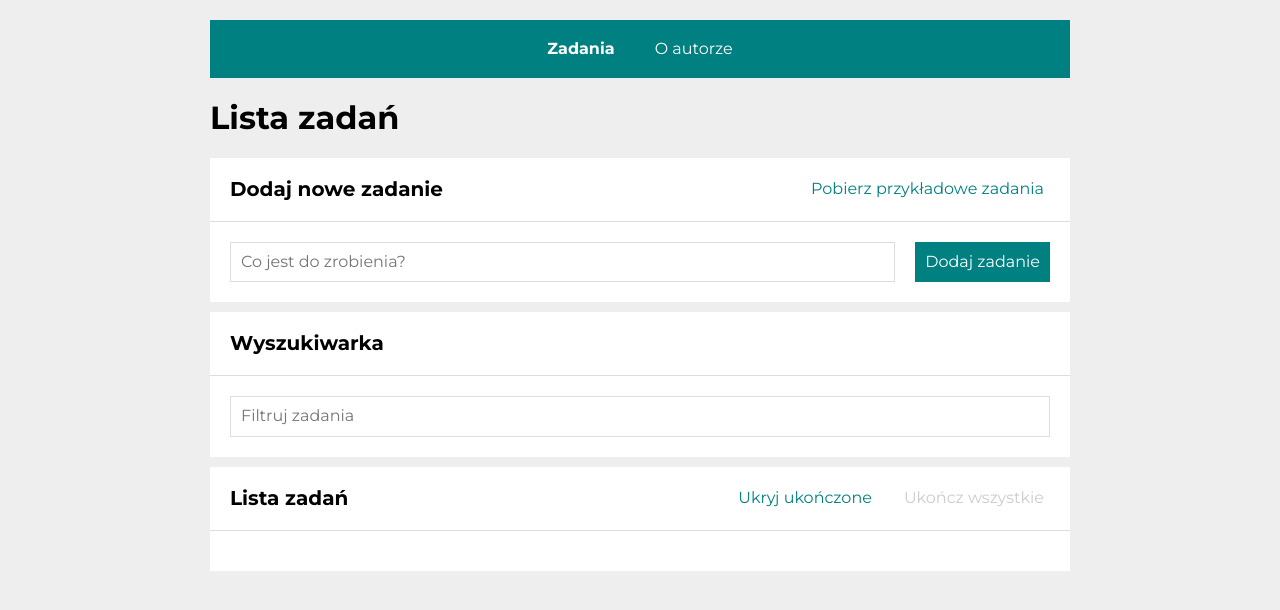
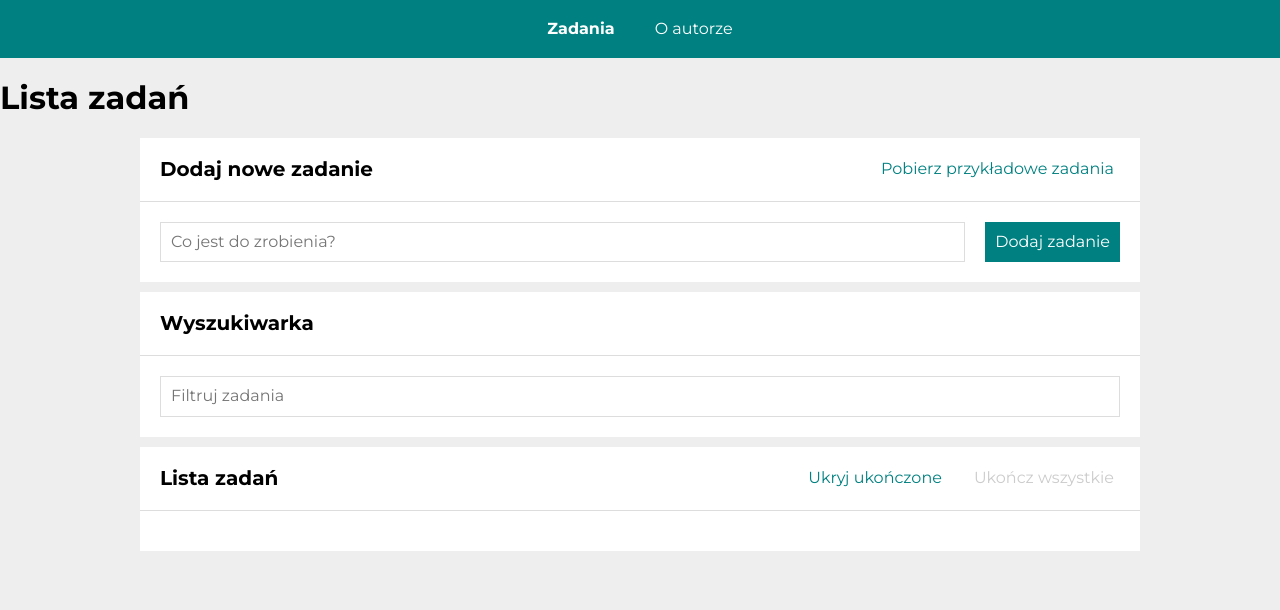
Before and after one commit to GracjanaKromska/todos-list-react, a React (Create React App) app: page /#/zadania in a window 1280 px wide. Shown: the top 610 px of the page. Built offline with nearby package versions, Linux system fonts and the light colour scheme.

Commit message:
changed styled

```diff
--- a/src/GlobalStyle.js
+++ b/src/GlobalStyle.js
@@ -12,8 +12,5 @@ export const GlobalStyle = createGlobalStyle`
     body {
         font-family: 'Montserrat', sans-serif;
         background: ${({ theme }) => theme.color.gallery};
-        max-width: 900px;
-        padding: 20px;
-        margin: 0 auto;
     }
 `;
--- a/src/common/Section/styled.js
+++ b/src/common/Section/styled.js
@@ -1,12 +1,14 @@
 import styled from "styled-components";
 
 export const StyledSection = styled.section`
-    margin: 10px 0;
+    max-width: 1000px;
+    margin: 10px auto;
     background: ${({ theme }) => theme.color.white};
     box-shadow: 0 0 5 px ${({ theme }) => theme.color.alto};
 `;
 
 export const Header = styled.header`
+    max-width: 1000px;
     border-bottom: 1px solid ${({ theme }) => theme.color.alto};
     display: grid;
     grid-template-columns: auto auto;
```
